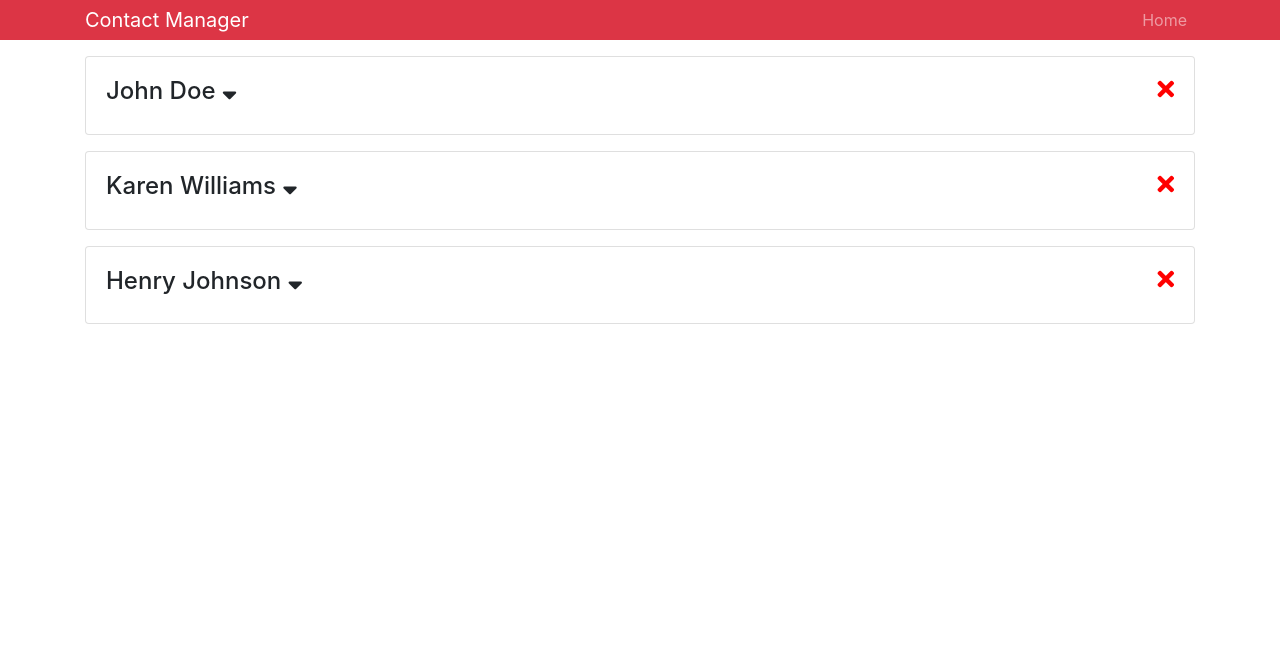
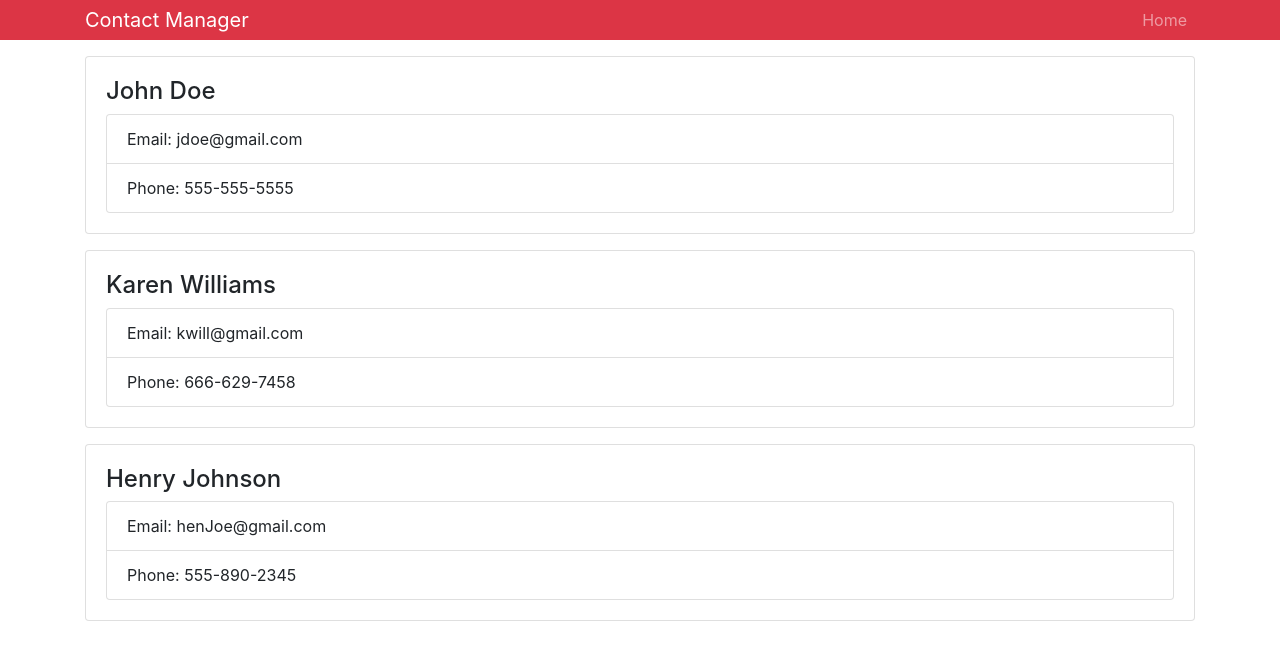
Before and after one commit to cwooz/reactContactManager, a React (Create React App) app: page / in a window 1280 px wide. Shown: the top 660 px of the page. Built offline with nearby package versions, Linux system fonts and the light colour scheme.

Commit message:
fixed - back on track

```diff
--- a/public/index.html
+++ b/public/index.html
@@ -6,8 +6,6 @@
   <meta name="viewport" content="width=device-width, initial-scale=1, shrink-to-fit=no">
   <meta name="theme-color" content="#000000">
 
-  <link rel="stylesheet" href="https://use.fontawesome.com/releases/v5.2.0/css/all.css" integrity="sha384-hWVjflwFxL6sNzntih27bfxkr27PmbbK/iSvJ+a4+0owXq79v+lsFkW54bOGbiDQ"
-    crossorigin="anonymous">
   <link rel="manifest" href="%PUBLIC_URL%/manifest.json">
   <link rel="shortcut icon" href="%PUBLIC_URL%/favicon.ico">
 
--- a/src/App.js
+++ b/src/App.js
@@ -1,8 +1,6 @@
 import React, { Component } from 'react';
 import Contacts from './components/Contacts';
 import Header from './components/Header';
-
-import { Provider } from './context';
 
 import 'bootstrap/dist/css/bootstrap.min.css';
 import './App.css';
@@ -10,14 +8,12 @@ import './App.css';
 class App extends Component {
   render() {
     return (
-      <Provider>
-        <div className="App">
-          <Header branding="Contact Manager" />
-          <div className="container">
-            <Contacts />
-          </div>
+      <div className="App">
+        <Header branding="Contact Manager" />
+        <div className="container">
+          <Contacts />
         </div>
-      </Provider>
+      </div>
     );
   }
 }
--- a/src/components/Contact.js
+++ b/src/components/Contact.js
@@ -2,53 +2,23 @@ import React, { Component } from 'react';
 import PropTypes from 'prop-types';
 
 class Contact extends Component {
-  state = {
-    showContactInfo: false
-  };
-
-  onShowClick = e => {
-    // console.log(this.state);
-    this.setState({ showContactInfo: !this.state.showContactInfo });
-  };
-
-  onDeleteClick = () => {
-    // console.log('clicked');
-    this.props.deleteClickHandler();
-  };
-
   render() {
     const { name, email, phone } = this.props.contact;
-    const { showContactInfo } = this.state;
 
     return (
       <div className="card card-body mb-3">
-        <h4>
-          {name}{' '}
-          <i
-            onClick={this.onShowClick}
-            className="fas fa-sort-down"
-            style={{ cursor: 'pointer' }}
-          />
-          <i
-            className="fas fa-times"
-            style={{ cursor: 'pointer', float: 'right', color: 'red' }}
-            onClick={this.onDeleteClick}
-          />
-        </h4>
-        {showContactInfo ? (
-          <ul className="list-group">
-            <li className="list-group-item">Email: {email}</li>
-            <li className="list-group-item">Phone: {phone}</li>
-          </ul>
-        ) : null}
+        <h4>{name}</h4>
+        <ul className="list-group">
+          <li className="list-group-item">Email: {email}</li>
+          <li className="list-group-item">Phone: {phone}</li>
+        </ul>
       </div>
     );
   }
 }
 
 Contact.propTypes = {
-  contact: PropTypes.object.isRequired,
-  deleteClickHandler: PropTypes.func.isRequired
+  contact: PropTypes.object.isRequired
 };
 
 export default Contact;
--- a/src/components/Contacts.js
+++ b/src/components/Contacts.js
@@ -1,52 +1,40 @@
 import React, { Component } from 'react';
 import Contact from './Contact';
-import { Consumer } from '../Context';
 
 class Contacts extends Component {
-  deleteContact = id => {
-    // console.log(id);
-    const { contacts } = this.state;
-    const newContacts = contacts.filter(contact => contact.id !== id);
-
-    this.setState({
-      contacts: newContacts
-    });
+  state = {
+    contacts: [
+      {
+        id: 1,
+        name: 'John Doe',
+        email: 'jdoe@gmail.com',
+        phone: '555-555-5555'
+      },
+      {
+        id: 2,
+        name: 'Karen Williams',
+        email: 'kwill@gmail.com',
+        phone: '666-629-7458'
+      },
+      {
+        id: 3,
+        name: 'Henry Johnson',
+        email: 'henJoe@gmail.com',
+        phone: '555-890-2345'
+      }
+    ]
   };
 
   render() {
+    const { contacts } = this.state;
+
     return (
-      <Consumer>
-        {value => {
-          const { contacts } = value;
-
-          return (
-            <React.Fragment>
-              {contacts.map(contact => (
-                <Contact
-                  key={contact.id}
-                  contact={contact}
-                  deleteClickHandler={this.deleteContact.bind(this, contact.id)}
-                />
-              ))}
-            </React.Fragment>
-          );
-        }}
-      </Consumer>
+      <div>
+        {contacts.map(contact => (
+          <Contact key={contact.id} contact={contact} />
+        ))}
+      </div>
     );
-
-    // const { contacts } = this.state;
-
-    // return (
-    //   <React.Fragment>
-    //     {contacts.map(contact => (
-    //       <Contact
-    //         key={contact.id}
-    //         contact={contact}
-    //         deleteClickHandler={this.deleteContact.bind(this, contact.id)}
-    //       />
-    //     ))}
-    //   </React.Fragment>
-    // );
   }
 }
 
--- a/src/context.js
+++ /dev/null
@@ -1,38 +0,0 @@
-import React, { Component } from 'react';
-
-const Context = React.createContext();
-
-export class Provider extends Component {
-  state = {
-    contacts: [
-      {
-        id: 1,
-        name: 'John Doe',
-        email: 'jdoe@gmail.com',
-        phone: '555-555-5555'
-      },
-      {
-        id: 2,
-        name: 'Karen Williams',
-        email: 'kwill@gmail.com',
-        phone: '666-629-7458'
-      },
-      {
-        id: 3,
-        name: 'Henry Johnson',
-        email: 'henJoe@gmail.com',
-        phone: '555-890-2345'
-      }
-    ]
-  };
-
-  render() {
-    return (
-      <Context.Provider value={this.state}>
-        {this.props.children}
-      </Context.Provider>
-    );
-  }
-}
-
-export const Consumer = Context.Consumer;
```
